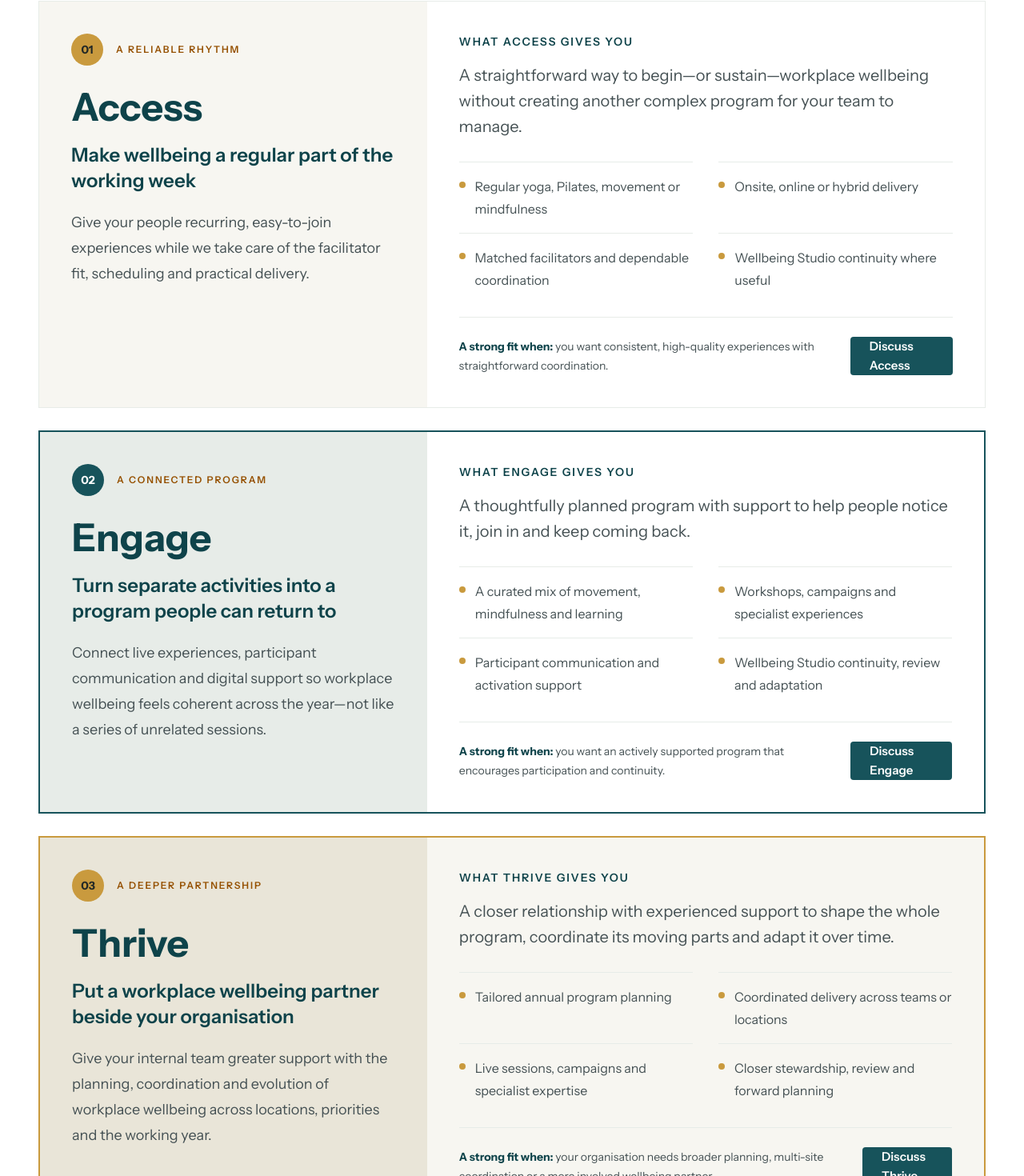
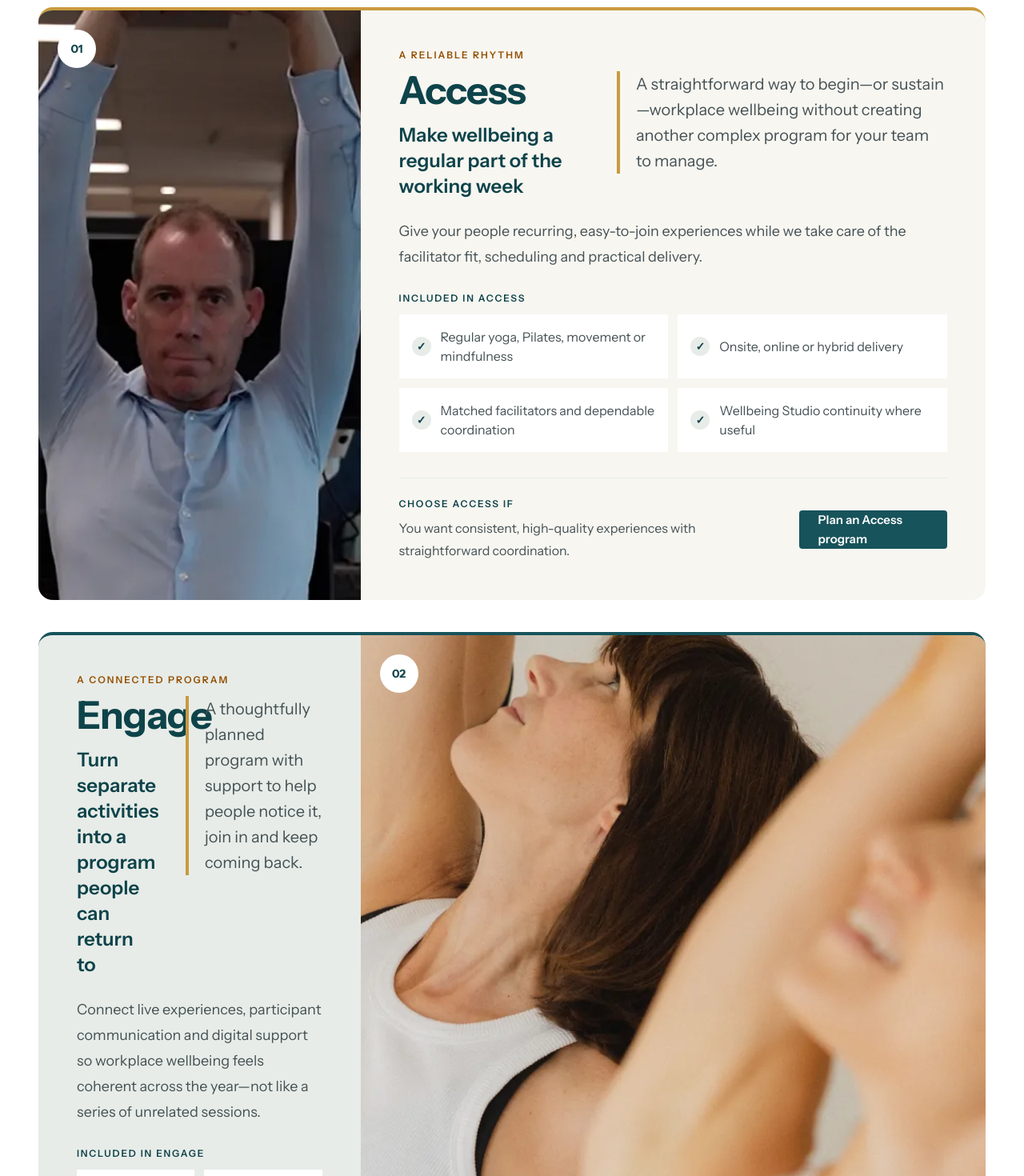
Before and after one commit to glennhammond/cya-website-prototype, a Next.js app: page /workplace-wellbeing-programs in a window 1280 px wide. Shown: the part 1092-2562 px from the top of the page at 80% size. Built offline with nearby package versions, Linux system fonts and the light colour scheme.

Commit message:
Elevate workplace program presentation

```diff
--- a/app/workplace-wellbeing-programs/page.tsx
+++ b/app/workplace-wellbeing-programs/page.tsx
@@ -9,6 +9,60 @@ export const metadata: Metadata = {
   description: "Tailored workplace wellbeing programs combining movement, mindfulness, workshops, expert experiences and ongoing support for Australian organisations.",
   alternates: { canonical: "/workplace-wellbeing-programs" },
 };
+
+const programModels = [
+  {
+    number: "01",
+    name: "Access",
+    eyebrow: "A reliable rhythm",
+    promise: "Make wellbeing a regular part of the working week",
+    introduction: "Give your people recurring, easy-to-join experiences while we take care of the facilitator fit, scheduling and practical delivery.",
+    outcome: "A straightforward way to begin—or sustain—workplace wellbeing without creating another complex program for your team to manage.",
+    features: ["Regular yoga, Pilates, movement or mindfulness", "Onsite, online or hybrid delivery", "Matched facilitators and dependable coordination", "Wellbeing Studio continuity where useful"],
+    fit: "You want consistent, high-quality experiences with straightforward coordination.",
+    action: "Plan an Access program",
+    image: "/images/selected/cya-movement-desk-stretch-office.webp",
+    imageAlt: "An employee pauses for an accessible desk stretch at work",
+    surface: "bg-[var(--cya-surface-page)]",
+    accent: "border-[var(--cya-ochre)]",
+    imageOrder: "",
+    contentOrder: "",
+  },
+  {
+    number: "02",
+    name: "Engage",
+    eyebrow: "A connected program",
+    promise: "Turn separate activities into a program people can return to",
+    introduction: "Connect live experiences, participant communication and digital support so workplace wellbeing feels coherent across the year—not like a series of unrelated sessions.",
+    outcome: "A thoughtfully planned program with support to help people notice it, join in and keep coming back.",
+    features: ["A curated mix of movement, mindfulness and learning", "Workshops, campaigns and specialist experiences", "Participant communication and activation support", "Wellbeing Studio continuity, review and adaptation"],
+    fit: "You want an actively supported program that encourages participation and continuity.",
+    action: "Build an Engage program",
+    image: "/images/selected/cya-programs-continuity-group-repeat.webp",
+    imageAlt: "A facilitator leads a group through a shared workplace movement experience",
+    surface: "bg-[var(--cya-surface-subtle)]",
+    accent: "border-[var(--cya-teal)]",
+    imageOrder: "lg:order-2",
+    contentOrder: "lg:order-1",
+  },
+  {
+    number: "03",
+    name: "Thrive",
+    eyebrow: "A deeper partnership",
+    promise: "Put a workplace wellbeing partner beside your organisation",
+    introduction: "Give your internal team greater support with the planning, coordination and evolution of workplace wellbeing across locations, priorities and the working year.",
+    outcome: "A closer relationship with experienced support to shape the whole program, coordinate its moving parts and adapt it over time.",
+    features: ["Tailored annual program planning", "Coordinated delivery across teams or locations", "Live sessions, campaigns and specialist expertise", "Closer stewardship, review and forward planning"],
+    fit: "Your organisation needs broader planning, multi-site coordination or a more involved wellbeing partner.",
+    action: "Explore a Thrive partnership",
+    image: "/images/selected/cya-people-debby-teacher-portrait.webp",
+    imageAlt: "Corporate Yoga Australia founder Debby Lewis",
+    surface: "bg-[var(--cya-surface-warm)]",
+    accent: "border-[var(--cya-ochre)]",
+    imageOrder: "",
+    contentOrder: "",
+  },
+];
 
 export default function WorkplaceWellbeingProgramsPage() {
   return (
@@ -43,86 +97,58 @@ export default function WorkplaceWellbeingProgramsPage() {
           <h2 className="mt-5 max-w-5xl text-4xl font-bold tracking-[-0.015em] lg:text-5xl">Three ways to shape the right program</h2>
           <p className="mt-6 max-w-4xl text-lg leading-8 text-[var(--cya-body)]">Whether you want to establish a regular rhythm, connect experiences across the working year or hand more of the planning to a trusted partner, we shape the program around what your organisation needs.</p>
 
-          <div className="mt-12 space-y-7">
-            <article className="overflow-hidden border border-[var(--cya-divider)] bg-[var(--cya-surface-base)] lg:grid lg:grid-cols-[minmax(0,0.82fr)_minmax(0,1.18fr)]">
-              <div className="bg-[var(--cya-surface-page)] p-8 lg:p-10">
-                <div className="flex items-center gap-4">
-                  <span className="flex size-10 items-center justify-center rounded-full bg-[var(--cya-ochre)] text-sm font-bold text-[var(--cya-ink)]">01</span>
-                  <p className="text-xs font-semibold uppercase tracking-[0.16em] text-[var(--cya-ochre-ink)]">A reliable rhythm</p>
+          <div className="mt-14 space-y-10">
+            {programModels.map((program) => (
+              <article key={program.name} className={`overflow-hidden rounded-[var(--cya-radius-panel)] border-t-4 ${program.accent} ${program.surface}`}>
+                <div className="grid lg:grid-cols-[minmax(280px,0.68fr)_minmax(0,1.32fr)]">
+                  <figure className={`relative min-h-[280px] overflow-hidden lg:min-h-full ${program.imageOrder}`}>
+                    <Image src={program.image} alt={program.imageAlt} fill sizes="(min-width: 1280px) 420px, (min-width: 1024px) 34vw, 100vw" className="object-cover" />
+                    <span className="absolute left-6 top-6 flex size-12 items-center justify-center rounded-full bg-[var(--cya-surface-base)] text-sm font-bold text-[var(--cya-teal-dark)]" aria-hidden="true">{program.number}</span>
+                  </figure>
+
+                  <div className={`flex flex-col p-7 sm:p-9 lg:p-12 ${program.contentOrder}`}>
+                    <p className="text-xs font-semibold uppercase tracking-[0.17em] text-[var(--cya-ochre-ink)]">{program.eyebrow}</p>
+                    <div className="mt-3 grid gap-5 xl:grid-cols-[minmax(0,0.72fr)_minmax(0,1.28fr)] xl:items-start xl:gap-10">
+                      <div>
+                        <h3 className="text-5xl font-bold tracking-[-0.02em] text-[var(--cya-teal-dark)]">{program.name}</h3>
+                        <p className="mt-4 text-2xl font-semibold leading-8 text-[var(--cya-teal-dark)]">{program.promise}</p>
                       </div>
-                <h3 className="mt-7 text-4xl font-bold text-[var(--cya-teal-dark)] lg:text-5xl">Access</h3>
-                <p className="mt-5 max-w-xl text-2xl font-semibold leading-8 text-[var(--cya-teal-dark)]">Make wellbeing a regular part of the working week</p>
-                <p className="mt-5 max-w-xl text-lg leading-8 text-[var(--cya-body)]">Give your people recurring, easy-to-join experiences while we take care of the facilitator fit, scheduling and practical delivery.</p>
+                      <p className="border-l-4 border-[var(--cya-ochre)] pl-5 text-xl leading-8 text-[var(--cya-body)]">{program.outcome}</p>
                     </div>
-              <div className="flex flex-col p-8 lg:p-10">
-                <p className="text-sm font-semibold uppercase tracking-[0.13em] text-[var(--cya-teal-dark)]">What Access gives you</p>
-                <p className="mt-4 max-w-2xl text-xl leading-8 text-[var(--cya-body)]">A straightforward way to begin—or sustain—workplace wellbeing without creating another complex program for your team to manage.</p>
-                <ul className="mt-7 grid gap-x-8 gap-y-4 sm:grid-cols-2">
-                  {["Regular yoga, Pilates, movement or mindfulness", "Onsite, online or hybrid delivery", "Matched facilitators and dependable coordination", "Wellbeing Studio continuity where useful"].map((item) => (
-                    <li key={item} className="flex gap-3 border-t border-[var(--cya-divider)] pt-4 leading-7 text-[var(--cya-body)]"><span aria-hidden="true" className="mt-2 size-2 shrink-0 rounded-full bg-[var(--cya-ochre)]" />{item}</li>
+
+                    <p className="mt-6 max-w-4xl text-lg leading-8 text-[var(--cya-body)]">{program.introduction}</p>
+
+                    <div className="mt-7">
+                      <p className="text-xs font-semibold uppercase tracking-[0.15em] text-[var(--cya-teal-dark)]">Included in {program.name}</p>
+                      <ul className="mt-3 grid gap-3 sm:grid-cols-2">
+                        {program.features.map((item) => (
+                          <li key={item} className="flex min-h-20 items-center gap-3 bg-[var(--cya-surface-base)] px-4 py-3 leading-6 text-[var(--cya-body)]">
+                            <span aria-hidden="true" className="flex size-6 shrink-0 items-center justify-center rounded-full bg-[var(--cya-surface-subtle)] text-sm font-bold text-[var(--cya-teal-dark)]">✓</span>
+                            <span>{item}</span>
+                          </li>
                         ))}
                       </ul>
-                <div className="mt-8 flex flex-col gap-5 border-t border-[var(--cya-divider)] pt-6 sm:flex-row sm:items-center sm:justify-between">
-                  <p className="max-w-xl text-sm leading-6 text-[var(--cya-body)]"><strong className="text-[var(--cya-teal-dark)]">A strong fit when:</strong> you want consistent, high-quality experiences with straightforward coordination.</p>
-                  <ProductionAction href="/contact?interest=program">Discuss Access</ProductionAction>
+                    </div>
+
+                    <div className="mt-8 flex flex-col gap-6 border-t border-[var(--cya-divider)] pt-6 md:flex-row md:items-center md:justify-between">
+                      <div className="max-w-2xl">
+                        <p className="text-xs font-semibold uppercase tracking-[0.15em] text-[var(--cya-teal-dark)]">Choose {program.name} if</p>
+                        <p className="mt-2 leading-7 text-[var(--cya-body)]">{program.fit}</p>
+                      </div>
+                      <ProductionAction href="/contact?interest=program">{program.action}</ProductionAction>
+                    </div>
                   </div>
                 </div>
               </article>
-
-            <article className="overflow-hidden border-2 border-[var(--cya-teal)] bg-[var(--cya-surface-base)] lg:grid lg:grid-cols-[minmax(0,0.82fr)_minmax(0,1.18fr)]">
-              <div className="bg-[var(--cya-surface-subtle)] p-8 lg:p-10">
-                <div className="flex items-center gap-4">
-                  <span className="flex size-10 items-center justify-center rounded-full bg-[var(--cya-teal)] text-sm font-bold text-white">02</span>
-                  <p className="text-xs font-semibold uppercase tracking-[0.16em] text-[var(--cya-ochre-ink)]">A connected program</p>
-                </div>
-                <h3 className="mt-7 text-4xl font-bold text-[var(--cya-teal-dark)] lg:text-5xl">Engage</h3>
-                <p className="mt-5 max-w-xl text-2xl font-semibold leading-8 text-[var(--cya-teal-dark)]">Turn separate activities into a program people can return to</p>
-                <p className="mt-5 max-w-xl text-lg leading-8 text-[var(--cya-body)]">Connect live experiences, participant communication and digital support so workplace wellbeing feels coherent across the year—not like a series of unrelated sessions.</p>
-              </div>
-              <div className="flex flex-col p-8 lg:p-10">
-                <p className="text-sm font-semibold uppercase tracking-[0.13em] text-[var(--cya-teal-dark)]">What Engage gives you</p>
-                <p className="mt-4 max-w-2xl text-xl leading-8 text-[var(--cya-body)]">A thoughtfully planned program with support to help people notice it, join in and keep coming back.</p>
-                <ul className="mt-7 grid gap-x-8 gap-y-4 sm:grid-cols-2">
-                  {["A curated mix of movement, mindfulness and learning", "Workshops, campaigns and specialist experiences", "Participant communication and activation support", "Wellbeing Studio continuity, review and adaptation"].map((item) => (
-                    <li key={item} className="flex gap-3 border-t border-[var(--cya-divider)] pt-4 leading-7 text-[var(--cya-body)]"><span aria-hidden="true" className="mt-2 size-2 shrink-0 rounded-full bg-[var(--cya-ochre)]" />{item}</li>
             ))}
-                </ul>
-                <div className="mt-8 flex flex-col gap-5 border-t border-[var(--cya-divider)] pt-6 sm:flex-row sm:items-center sm:justify-between">
-                  <p className="max-w-xl text-sm leading-6 text-[var(--cya-body)]"><strong className="text-[var(--cya-teal-dark)]">A strong fit when:</strong> you want an actively supported program that encourages participation and continuity.</p>
-                  <ProductionAction href="/contact?interest=program">Discuss Engage</ProductionAction>
-                </div>
-              </div>
-            </article>
-
-            <article className="overflow-hidden border-2 border-[var(--cya-ochre)] bg-[var(--cya-surface-base)] lg:grid lg:grid-cols-[minmax(0,0.82fr)_minmax(0,1.18fr)]">
-              <div className="bg-[var(--cya-surface-warm)] p-8 lg:p-10">
-                <div className="flex items-center gap-4">
-                  <span className="flex size-10 items-center justify-center rounded-full bg-[var(--cya-ochre)] text-sm font-bold text-[var(--cya-ink)]">03</span>
-                  <p className="text-xs font-semibold uppercase tracking-[0.16em] text-[var(--cya-ochre-ink)]">A deeper partnership</p>
-                </div>
-                <h3 className="mt-7 text-4xl font-bold text-[var(--cya-teal-dark)] lg:text-5xl">Thrive</h3>
-                <p className="mt-5 max-w-xl text-2xl font-semibold leading-8 text-[var(--cya-teal-dark)]">Put a workplace wellbeing partner beside your organisation</p>
-                <p className="mt-5 max-w-xl text-lg leading-8 text-[var(--cya-body)]">Give your internal team greater support with the planning, coordination and evolution of workplace wellbeing across locations, priorities and the working year.</p>
-              </div>
-              <div className="flex flex-col bg-[var(--cya-surface-page)] p-8 lg:p-10">
-                <p className="text-sm font-semibold uppercase tracking-[0.13em] text-[var(--cya-teal-dark)]">What Thrive gives you</p>
-                <p className="mt-4 max-w-2xl text-xl leading-8 text-[var(--cya-body)]">A closer relationship with experienced support to shape the whole program, coordinate its moving parts and adapt it over time.</p>
-                <ul className="mt-7 grid gap-x-8 gap-y-4 sm:grid-cols-2">
-                  {["Tailored annual program planning", "Coordinated delivery across teams or locations", "Live sessions, campaigns and specialist expertise", "Closer stewardship, review and forward planning"].map((item) => (
-                    <li key={item} className="flex gap-3 border-t border-[var(--cya-divider)] pt-4 leading-7 text-[var(--cya-body)]"><span aria-hidden="true" className="mt-2 size-2 shrink-0 rounded-full bg-[var(--cya-ochre)]" />{item}</li>
-                  ))}
-                </ul>
-                <div className="mt-8 flex flex-col gap-5 border-t border-[var(--cya-divider)] pt-6 sm:flex-row sm:items-center sm:justify-between">
-                  <p className="max-w-xl text-sm leading-6 text-[var(--cya-body)]"><strong className="text-[var(--cya-teal-dark)]">A strong fit when:</strong> your organisation needs broader planning, multi-site coordination or a more involved wellbeing partner.</p>
-                  <ProductionAction href="/contact?interest=program">Discuss Thrive</ProductionAction>
-                </div>
-              </div>
-            </article>
           </div>
 
-          <div className="mt-9 grid gap-6 border-l-4 border-[var(--cya-ochre)] bg-[var(--cya-surface-page)] px-8 py-7 md:grid-cols-[1fr_auto] md:items-center">
-            <p className="max-w-4xl text-lg leading-8 text-[var(--cya-body)]"><strong className="text-[var(--cya-teal-dark)]">Not sure where to begin?</strong> These are flexible starting points, not fixed bundles. Tell us what you are trying to achieve and we will shape the right approach with you.</p>
-            <ProductionAction href="/contact?interest=program" style="secondary">Plan your program</ProductionAction>
+          <div className="mt-12 grid gap-7 rounded-[var(--cya-radius-panel)] border border-[var(--cya-divider)] bg-[var(--cya-surface-base)] px-8 py-9 md:grid-cols-[1fr_auto] md:items-center lg:px-10">
+            <div>
+              <h3 className="text-2xl font-bold text-[var(--cya-teal-dark)]">Start with the outcome, not the package</h3>
+              <p className="mt-3 max-w-4xl text-lg leading-8 text-[var(--cya-body)]">Access, Engage and Thrive are flexible starting points. Tell us what you want to make possible and we will shape the right mix of experiences, delivery and support around your organisation.</p>
+            </div>
+            <ProductionAction href="/contact?interest=program">Shape your program</ProductionAction>
           </div>
         </ProductionContainer>
       </section>
```
Lines whose indentation alone changed are shown as unchanged.
